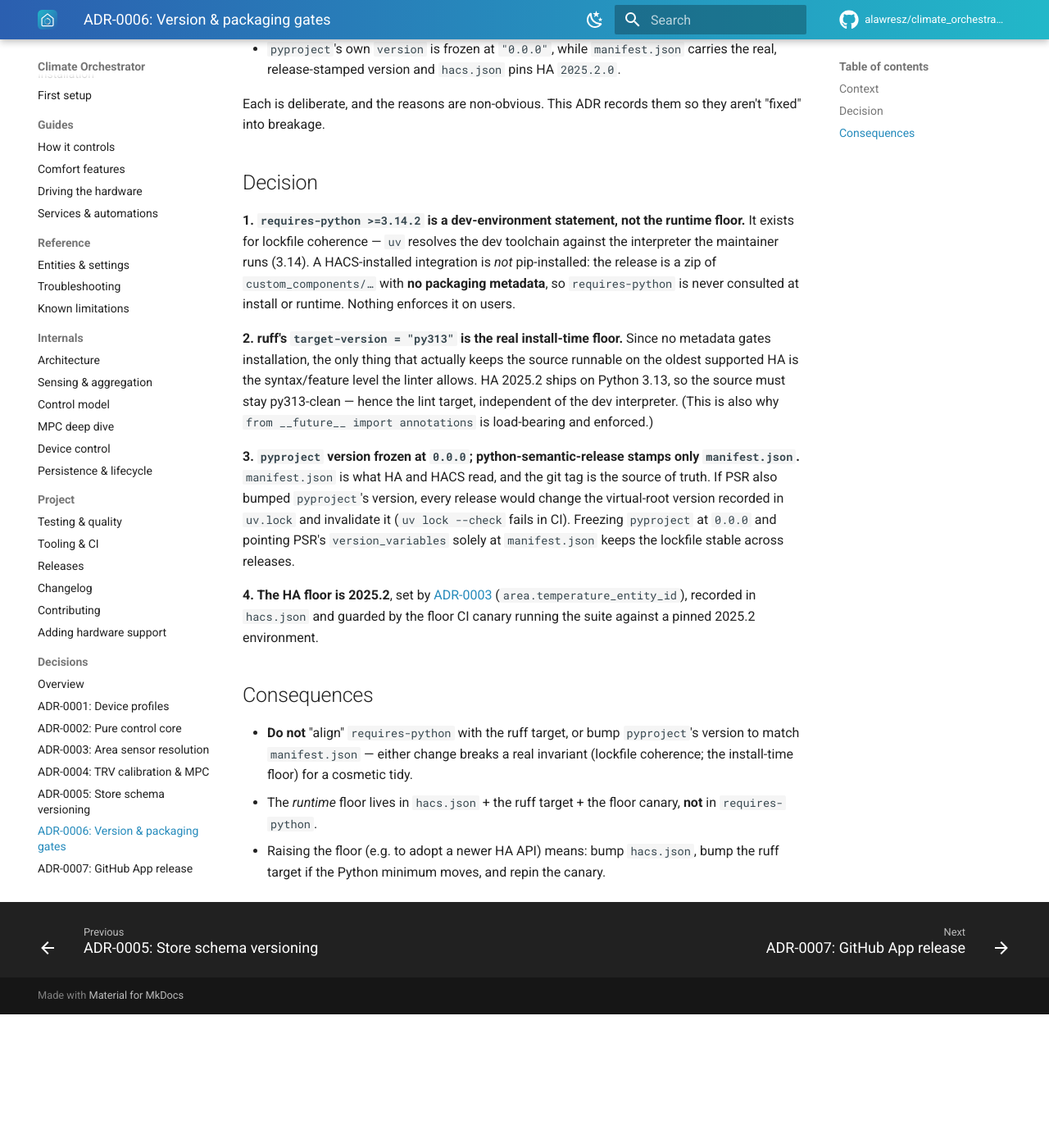
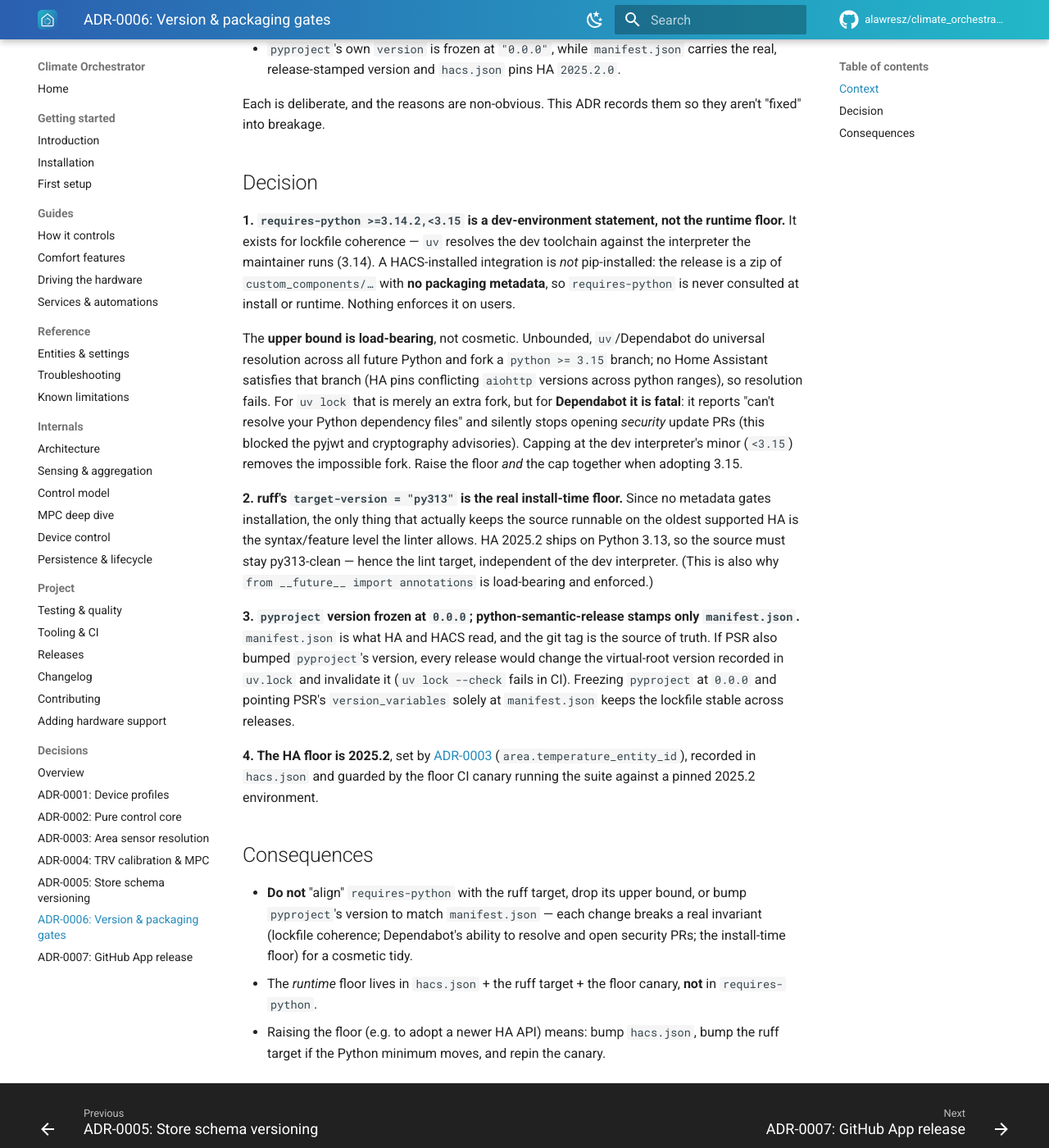
Before and after one commit to alawresz/climate_orchestrator, an MkDocs documentation site: the page built from docs/decisions/0006-version-and-packaging-gates.md, in a window 1280 px wide and 1400 px high, scrolled down 384 px. Shown: the whole window at 82% size. Built offline with MkDocs 1.6.1 and Material for MkDocs 9.7.7, drawn with Linux system fonts in a browser that asks for light colours; plug-ins that fetch from the network failed and are left out; comment, search, counter and statistics services are not loaded; the version menu is left out; before the commit the page ends 1621 px from its top, so only the background shows below that.

Commit message:
chore: cap requires-python <3.15 and uv lock --upgrade (unblocks Dependabot security updates; move syrupy snapshots to __snapshots__

```diff
--- a/docs/decisions/0006-version-and-packaging-gates.md
+++ b/docs/decisions/0006-version-and-packaging-gates.md
@@ -18,12 +18,22 @@
 
 ## Decision
 
-**1. `requires-python >=3.14.2` is a dev-environment statement, not the runtime
-floor.** It exists for lockfile coherence — `uv` resolves the dev toolchain
-against the interpreter the maintainer runs (3.14). A HACS-installed integration
-is *not* pip-installed: the release is a zip of `custom_components/…` with **no
-packaging metadata**, so `requires-python` is never consulted at install or
-runtime. Nothing enforces it on users.
+**1. `requires-python >=3.14.2,<3.15` is a dev-environment statement, not the
+runtime floor.** It exists for lockfile coherence — `uv` resolves the dev
+toolchain against the interpreter the maintainer runs (3.14). A HACS-installed
+integration is *not* pip-installed: the release is a zip of `custom_components/…`
+with **no packaging metadata**, so `requires-python` is never consulted at
+install or runtime. Nothing enforces it on users.
+
+The **upper bound is load-bearing**, not cosmetic. Unbounded, `uv`/Dependabot
+do universal resolution across all future Python and fork a `python >= 3.15`
+branch; no Home Assistant satisfies that branch (HA pins conflicting `aiohttp`
+versions across python ranges), so resolution fails. For `uv lock` that is
+merely an extra fork, but for **Dependabot it is fatal**: it reports "can't
+resolve your Python dependency files" and silently stops opening *security*
+update PRs (this blocked the pyjwt and cryptography advisories). Capping at the
+dev interpreter's minor (`<3.15`) removes the impossible fork. Raise the floor
+*and* the cap together when adopting 3.15.
 
 **2. ruff's `target-version = "py313"` is the real install-time floor.** Since
 no metadata gates installation, the only thing that actually keeps the source
@@ -46,9 +56,10 @@
 
 ## Consequences
 
-- **Do not** "align" `requires-python` with the ruff target, or bump
-  `pyproject`'s version to match `manifest.json` — either change breaks a real
-  invariant (lockfile coherence; the install-time floor) for a cosmetic tidy.
+- **Do not** "align" `requires-python` with the ruff target, drop its upper
+  bound, or bump `pyproject`'s version to match `manifest.json` — each change
+  breaks a real invariant (lockfile coherence; Dependabot's ability to resolve
+  and open security PRs; the install-time floor) for a cosmetic tidy.
 - The *runtime* floor lives in `hacs.json` + the ruff target + the floor canary,
   **not** in `requires-python`.
 - Raising the floor (e.g. to adopt a newer HA API) means: bump `hacs.json`,
```
Also changed, not shown: pyproject.toml (+8 -1 lines), .mdformat.toml, 4 other files.
